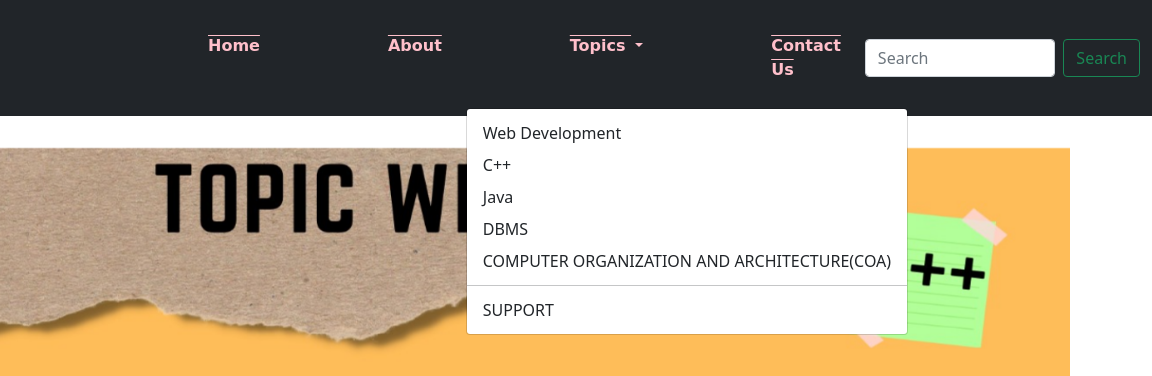
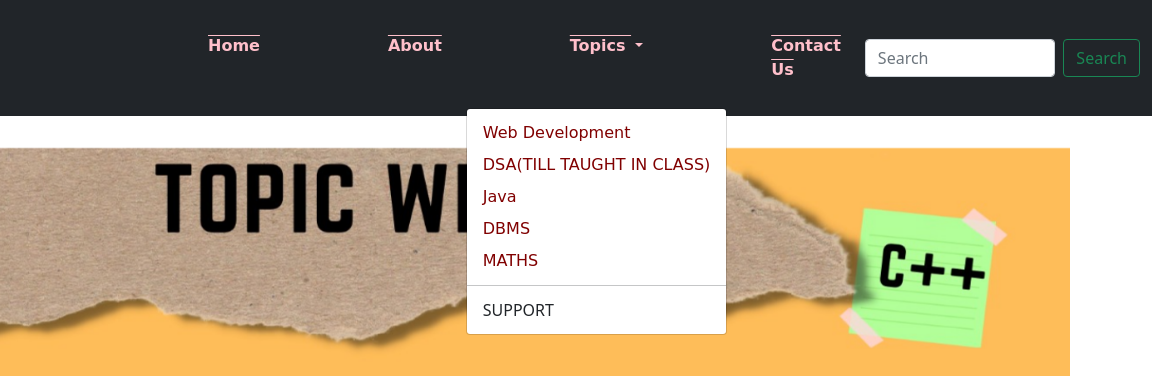
Before and after one commit to HSHAILY/HARSHIDA.github.io, a plain HTML site: page index.html in a window 1280 px wide. Both pictures are taken after a click on the button "Topics". Shown: the top 376 px of the page, 128-1280 px from the left. Drawn offline with nearby package versions, Linux system fonts and the light colour scheme; a script that the page names is missing.

Commit message:
Update index.html

```diff
--- a/index.html
+++ b/index.html
@@ -103,15 +103,16 @@
                             Topics
                         </a>
                         <ul class="dropdown-menu" aria-labelledby="navbarDropdown">
-                            <li><a class="dropdown-item" href="#">Web Development</a></li>
-                            <li><a class="dropdown-item" href="#">C++</a></li>
-                            <li><a class="dropdown-item" href="#">Java</a></li>
-                            <li><a class="dropdown-item" href="#">DBMS</a></li>
-                            <li><a class="dropdown-item" href="#">COMPUTER ORGANIZATION AND ARCHITECTURE(COA)</a></li>
+                            <li><a class="dropdown-item" href="HTML AND CSS.pdf" style="font-family:cursive;color:maroon">Web Development</a></li>
+                            <li><a class="dropdown-item" href="Data Structures And Algorithms till Time Complexity.pdf"style="font-family:cursive;color:maroon">DSA(TILL TAUGHT IN CLASS)</a></li>
+
+                            <li><a class="dropdown-item" href="JAVA.pdf"style="font-family:cursive;color:maroon">Java</a></li>
+                            <li><a class="dropdown-item" href="DBMS_LAB.pdf"style="font-family:cursive;color:maroon">DBMS</a></li>
+                            <li><a class="dropdown-item" href="Maths.pdf"style="font-family:cursive;color:maroon">MATHS</a></li>
                             <li>
                                 <hr class="dropdown-divider">
                             </li>
-                            <li><a class="dropdown-item" href="#">SUPPORT</a></li>
+                            <li><a class="dropdown-item" href="">SUPPORT</a></li>
                         </ul>
                     </li>
                     <li class="nav-item">
```
